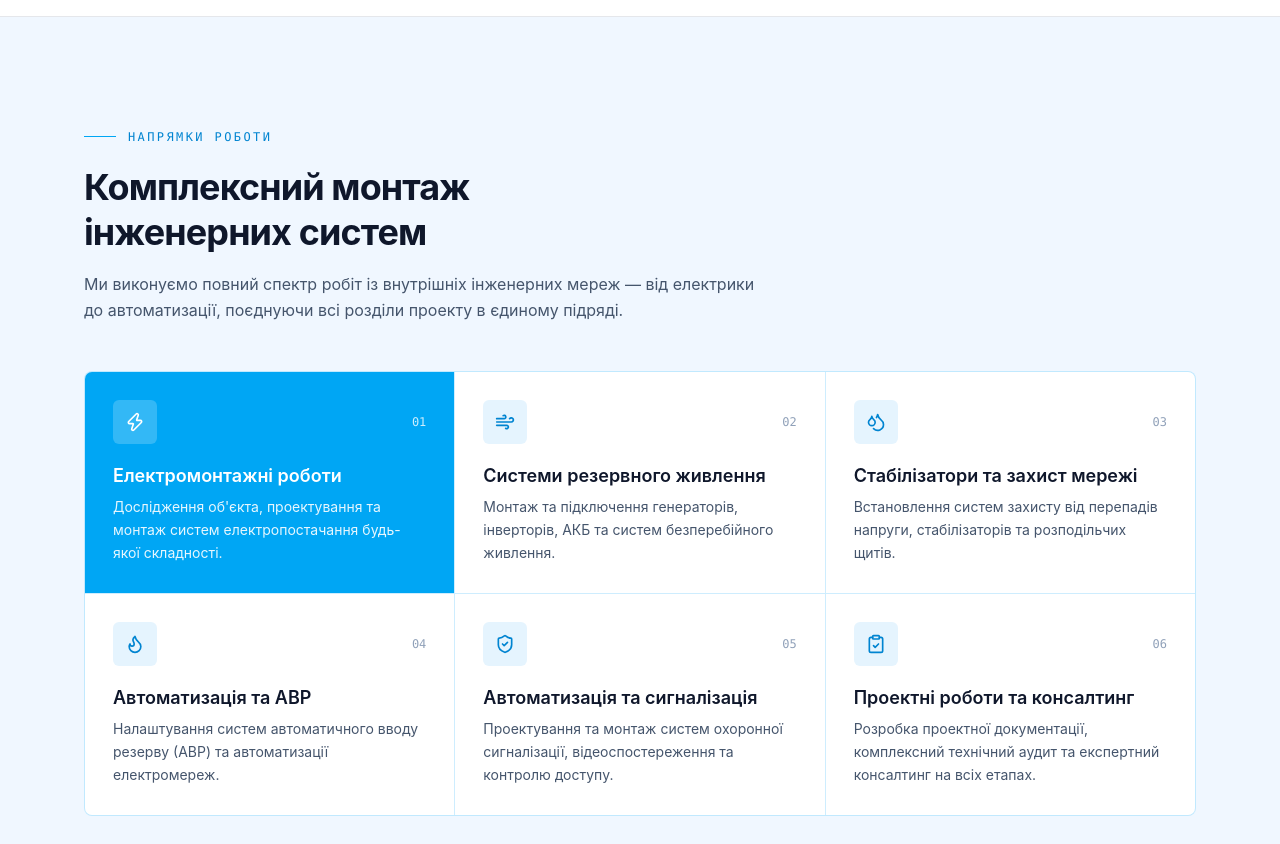
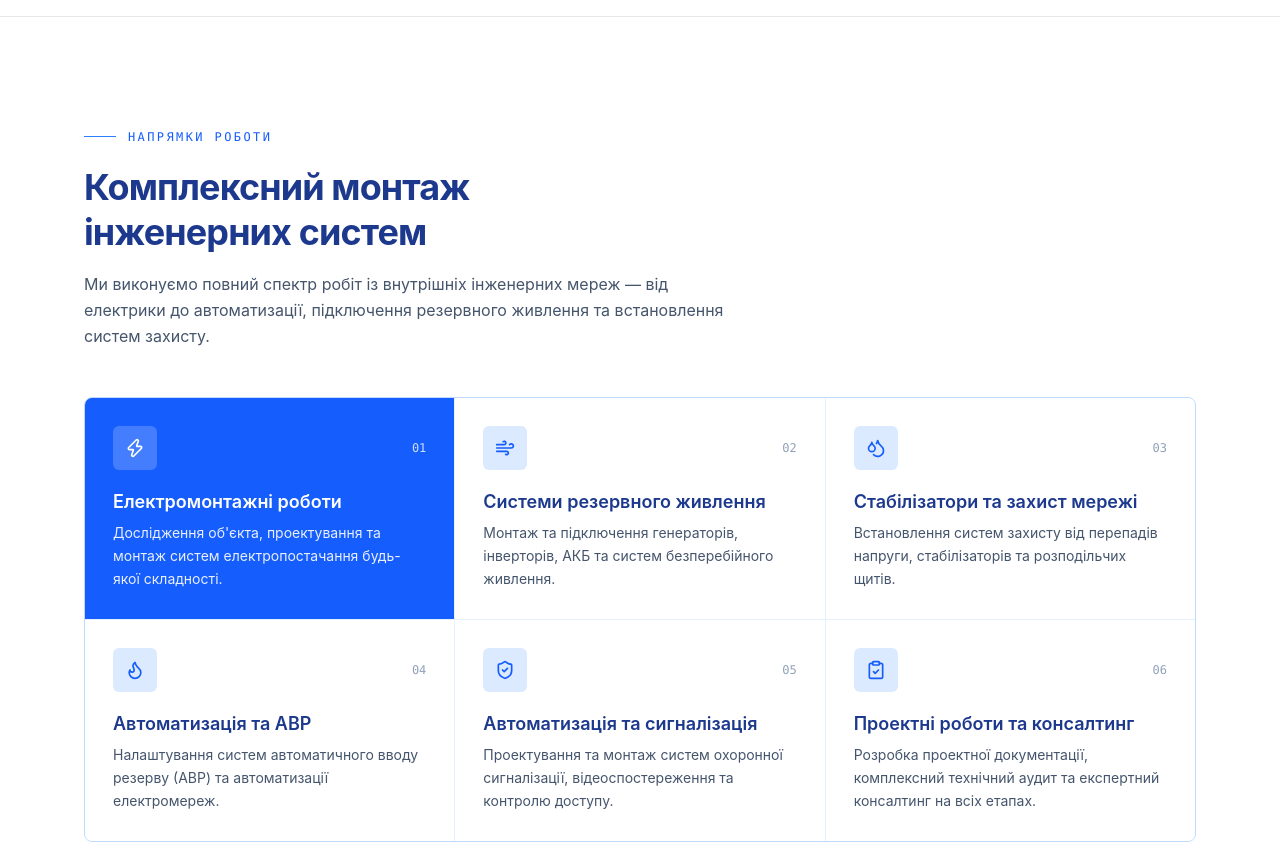
Before and after one commit to leshabilo2013-cloud/comen-website, a Next.js app: page / in a window 1280 px wide. Shown: the part 1480-2324 px from the top of the page. Built offline with nearby package versions, Linux system fonts and the light colour scheme.

Commit message:
Change DirectionsSection background to white with blue accents
Updated the background color and text styles in the DirectionsSection component to use blue accents instead of light blue.

```diff
--- a/components/directions-section.tsx
+++ b/components/directions-section.tsx
@@ -43,23 +43,23 @@ const DIRECTIONS = [
 
 export function DirectionsSection() {
   return (
-    // Светло-голубой фон секции, как на твоем скриншоте
-    <section id="directions" className="scroll-mt-20 border-b border-sky-100 bg-[#f0f7ff] py-20 text-slate-900 md:py-28">
+    // Білий фон секції з синіми акцентами
+    <section id="directions" className="scroll-mt-20 border-b border-blue-200 bg-white py-20 text-slate-900 md:py-28">
       <div className="mx-auto max-w-6xl px-5">
         <Reveal className="max-w-2xl">
-          <div className="flex items-center gap-3 font-mono text-xs uppercase tracking-[0.2em] text-sky-600">
-            <span className="h-px w-8 bg-sky-500" aria-hidden="true" />
+          <div className="flex items-center gap-3 font-mono text-xs uppercase tracking-[0.2em] text-blue-600">
+            <span className="h-px w-8 bg-blue-500" aria-hidden="true" />
             Напрямки роботи
           </div>
-          <h2 className="mt-5 font-display text-3xl font-bold leading-tight tracking-tight text-slate-900 md:text-4xl text-balance">
+          <h2 className="mt-5 font-display text-3xl font-bold leading-tight tracking-tight text-blue-900 md:text-4xl text-balance">
             Комплексний монтаж інженерних систем
           </h2>
           <p className="mt-4 text-base leading-relaxed text-slate-600 text-pretty">
-            Ми виконуємо повний спектр робіт із внутрішніх інженерних мереж — від електрики до автоматизації, поєднуючи всі розділи проекту в єдиному підряді.
+            Ми виконуємо повний спектр робіт із внутрішніх інженерних мереж — від електрики до автоматизації, підключення резервного живлення та встановлення систем захисту.
           </p>
         </Reveal>
 
-        <div className="mt-12 grid gap-px overflow-hidden rounded-lg border border-sky-200/60 bg-sky-200/60 sm:grid-cols-2 lg:grid-cols-3">
+        <div className="mt-12 grid gap-px overflow-hidden rounded-lg border border-blue-200 bg-blue-200/40 sm:grid-cols-2 lg:grid-cols-3">
           {DIRECTIONS.map((d, i) => {
             const Icon = d.icon
             return (
@@ -67,18 +67,18 @@ export function DirectionsSection() {
                 <article
                   className={`group relative flex w-full flex-col p-7 transition-[background-color,box-shadow] duration-300 ${
                     d.featured
-                      ? "bg-sky-500 text-white"
-                      : "bg-white text-slate-900 hover:bg-sky-50/50 hover:shadow-lg"
+                      ? "bg-blue-600 text-white"
+                      : "bg-white text-slate-900 hover:bg-blue-50 hover:shadow-lg"
                   }`}
                 >
                   <span
-                    className="absolute inset-x-0 bottom-0 h-0.5 origin-left scale-x-0 bg-amber-400 transition-transform duration-300 group-hover:scale-x-100"
+                    className="absolute inset-x-0 bottom-0 h-0.5 origin-left scale-x-0 bg-blue-400 transition-transform duration-300 group-hover:scale-x-100"
                     aria-hidden="true"
                   />
                   <div className="flex items-center justify-between">
                     <span
                       className={`flex h-11 w-11 items-center justify-center rounded-md transition-transform duration-300 group-hover:scale-110 ${
-                        d.featured ? "bg-white/20 text-white" : "bg-sky-100/80 text-sky-600"
+                        d.featured ? "bg-white/20 text-white" : "bg-blue-100 text-blue-600"
                       }`}
                     >
                       <Icon className="h-5 w-5" aria-hidden="true" />
@@ -92,7 +92,7 @@ export function DirectionsSection() {
                     </span>
                   </div>
                   <h3 className={`mt-5 font-display text-lg font-semibold leading-snug ${
-                    d.featured ? "text-white" : "text-slate-900"
+                    d.featured ? "text-white" : "text-blue-900"
                   }`}>
                     {d.title}
                   </h3>
```
